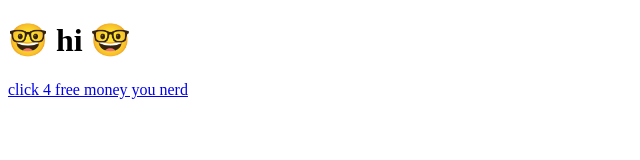
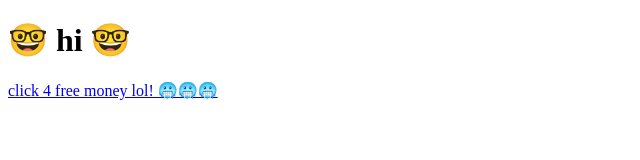
Before and after one commit to Jerse1/HTML, a plain HTML site: page index.html in a window 1280 px wide. Shown: the whole page, without its empty margins (0-640 px from the left). Drawn offline with Linux system fonts and the light colour scheme.

Commit message:
fixed shit index.html
lool
!

```diff
--- a/index.html
+++ b/index.html
@@ -9,6 +9,6 @@
   <body>
     <h1>&#129299 hi &#129299</h1>
 
-    <p><a href="https://www.youtube.com/watch?v=dQw4w9WgXcQ">click 4 free money you nerd</a>
+    <p><a href="https://www.youtube.com/watch?v=dQw4w9WgXcQ">click 4 free money lol! &#129398&#129398&#129398</a>
   </body>
 </html>
```
